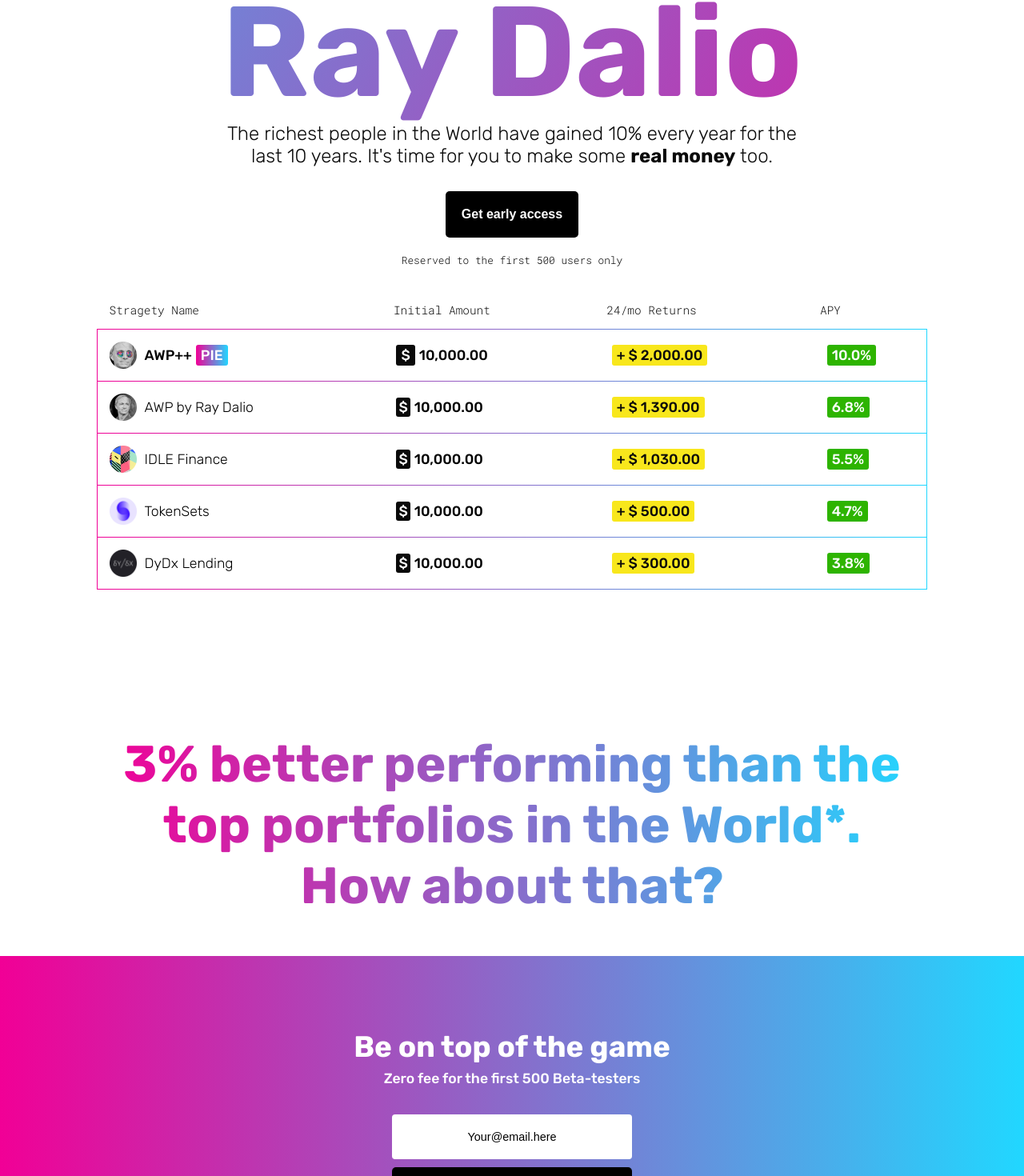
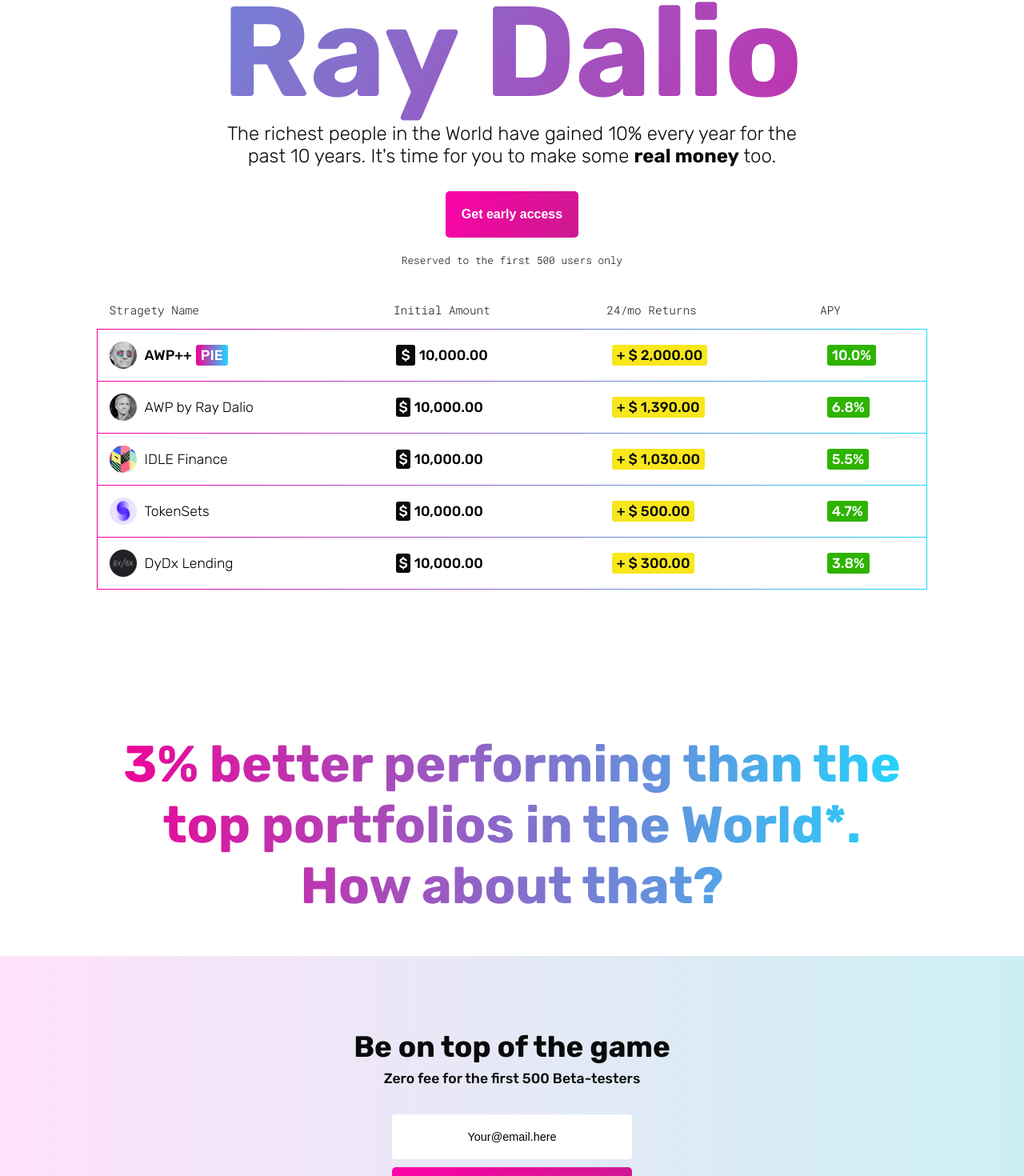
Before and after one commit to pie-dao/frontend, a React (Create React App) app: page /investment in a window 1280 px wide. Shown: the part 156-1626 px from the top of the page at 80% size. Built offline with nearby package versions, Linux system fonts and the light colour scheme.

Commit message:
copy and css tweaks

```diff
--- a/src/Components/BlackBGgradientText.js
+++ b/src/Components/BlackBGgradientText.js
@@ -43,8 +43,8 @@
 const BlackBGgradientText = props => {
     return (
 <BlackContainer>
-<Title>If you had invested $100 per month in the last 10 years, you would have $111,324.92 today.
- The new best time to invest is now.</Title>
+<Title>If you had invested $100 per month over the past 10 years, you would have $111,324.92 today.
+ The next best time to invest is now.</Title>
   </BlackContainer>
     );
   };
--- a/src/Components/Hero.js
+++ b/src/Components/Hero.js
@@ -90,7 +90,7 @@
 <Container>
 <PreTitle>You can finally invest like</PreTitle>
 <Title>Ray Dalio</Title>
-<SubTitle>The richest people in the World have gained 10% every year for the last 10 years. It's time for you to make some <strong>real money</strong> too.</SubTitle>
+<SubTitle>The richest people in the World have gained 10% every year for the past 10 years. It's time for you to make some <strong>real money</strong> too.</SubTitle>
 <PrimaryButton ButtonLabel="Get early access" />
 <SmallText SmallContent="Reserved to the first 500 users only"/>
 
--- a/src/Components/Newsletter.js
+++ b/src/Components/Newsletter.js
@@ -1,6 +1,5 @@
 import React from "react";
 import styled from "styled-components";
-import PrimaryButton from './PrimaryButton';
 
 const Container = styled.div`
   display: flex;
@@ -11,7 +10,9 @@
   padding: 100px 10%;
   font-size: var(--p-text);
   line-height: 1.8rem;
-  background: linear-gradient(to right, #f10096 0%, #21d7ff 100%);
+  /* background: linear-gradient(to right, #f10096 0%, #21d7ff 100%); */
+  background: linear-gradient(to right, #FFE2FA 0%, #CCEFF3 100%);
+
 
   @media (max-width: 680px) {
     flex-wrap: wrap;
@@ -65,7 +66,7 @@
 
 const PreTitle = styled.div`
   font-family: var(--primary-font);
-  color: var(--white);
+  color: var(--almost-black);
   font-size: var(--text-big);
   font-weight: 700;
   text-align: center;
@@ -82,7 +83,9 @@
 width: 60%;
 margin: 10px 0 0 0;
   padding: 20px;
-  background-color: #000;
+  /* background-color: #000; */
+  background: linear-gradient(-60deg, #CB1A8F, #FC02A7);
+background-size: 100%;
   color: #fff;
   text-align: center;
   font-size: var(--font-main-button);
@@ -118,7 +121,7 @@
   display: flex;
   align-items: center;
   font-family: var(--primary-font);
-  color: var(--white);
+  color: var(--almost-black);
   font-size: var(--text-normal);
   font-weight: 500;
   text-align: center;
@@ -128,8 +131,8 @@
 `;
 
 const LabelGradient = styled.div`
-background-color: var(--white);
-color: var(--almost-black);
+background-color: var(--almost-black);
+color: var(--white);
 padding: 1px 6px;
 border-radius: 3px;
 margin-right: 7px;
--- a/src/Components/PrimaryButton.js
+++ b/src/Components/PrimaryButton.js
@@ -5,7 +5,7 @@
 const Button = styled.button`
   margin: 30px 0 20px 0;
   padding: 20px;
-  background-color: #000;
+  /* background-color: #D71B97; */
   color: #fff;
   text-align: center;
   font-size: var(--font-main-button);
@@ -14,6 +14,10 @@
   border: none;
   transition-property: background-color, color;
   transition-duration: 0.3s;
+  background: linear-gradient(-60deg, #CB1A8F, #FC02A7);
+background-size: 100%;
+
+
 
   :hover {
     opacity: 0.8;
```
